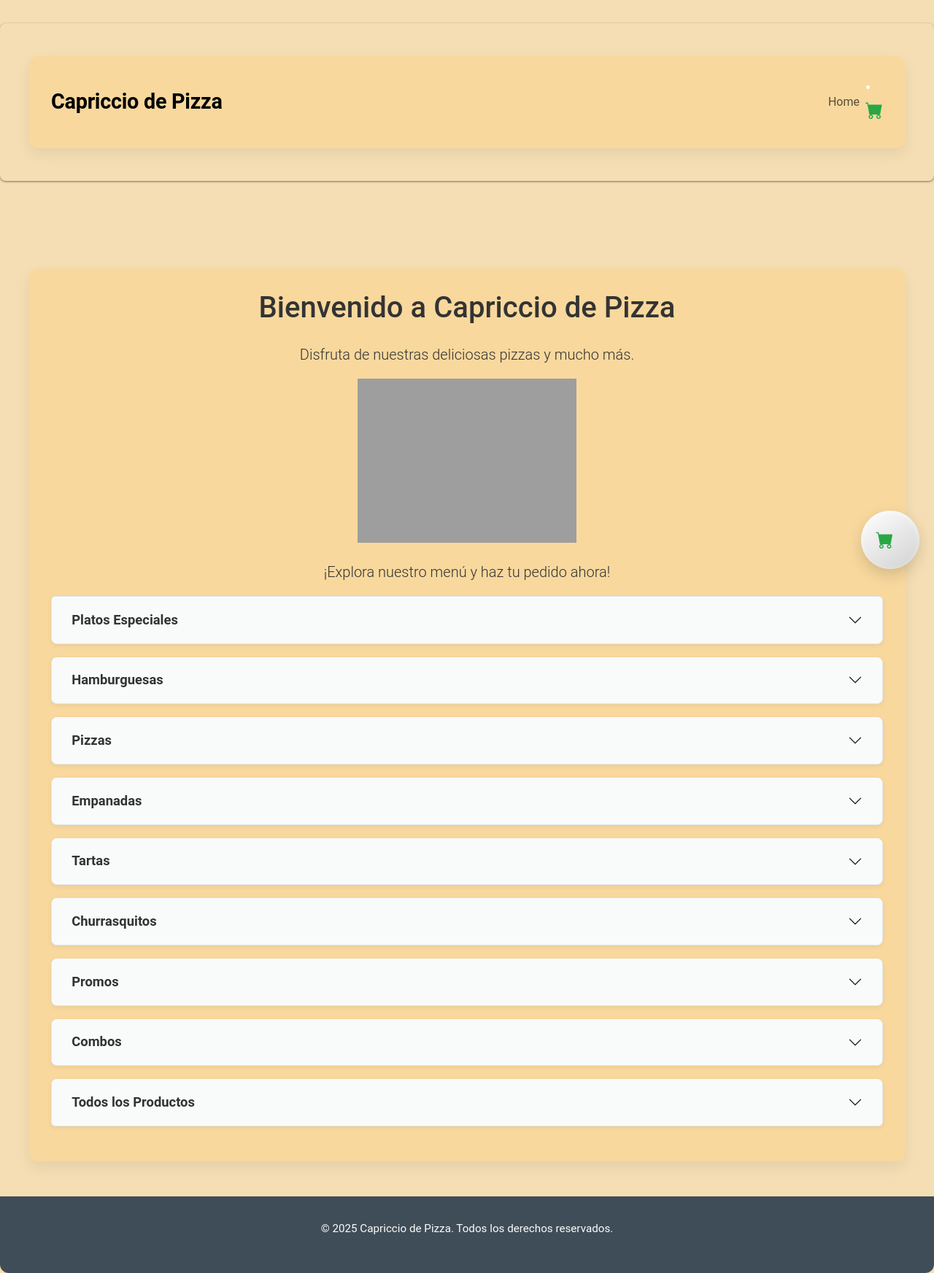
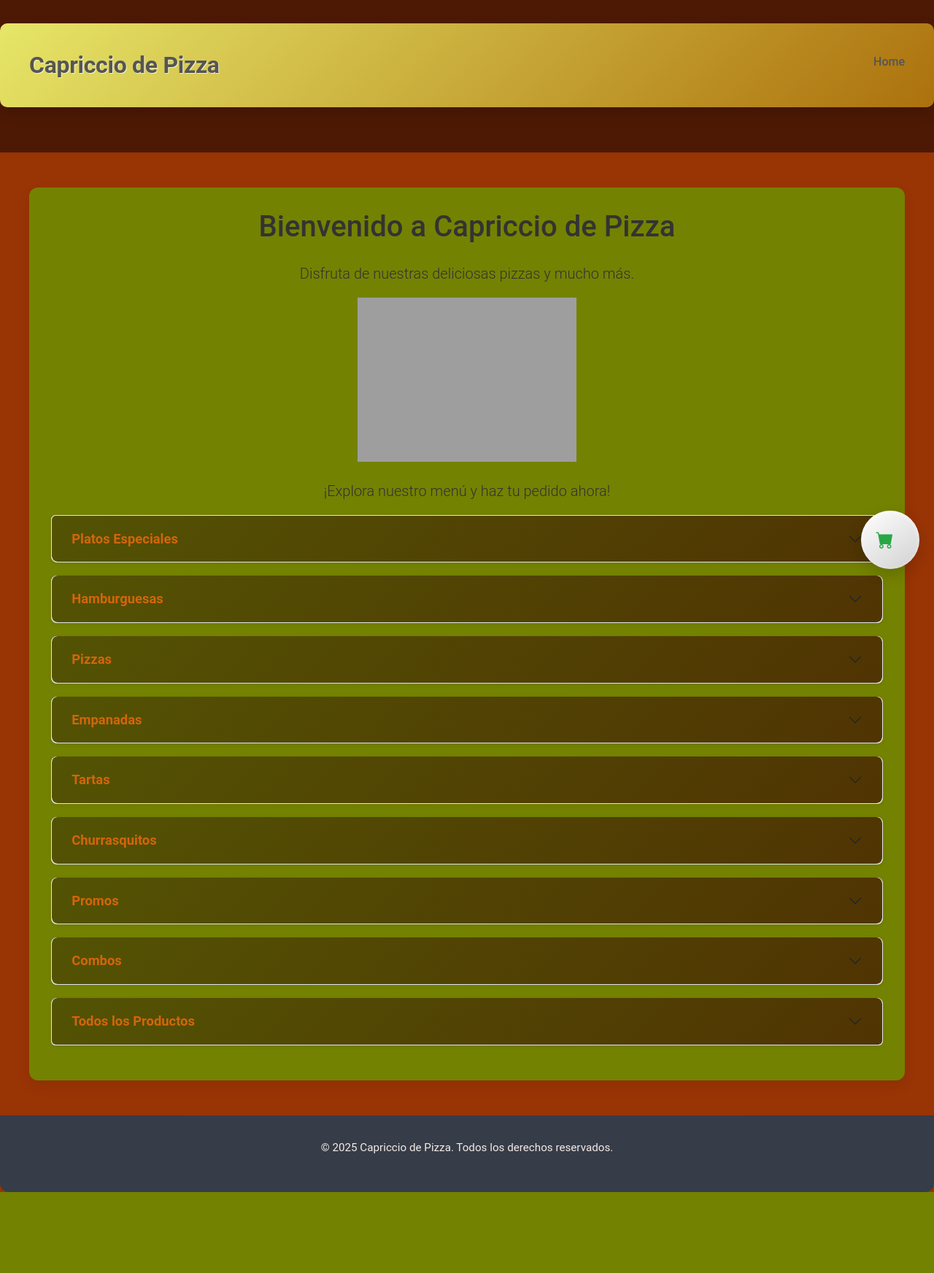
Before and after one commit to CristianMarcus/CapriccioDePizza, a Django app: page / in a window 1280 px wide. Shown: the whole page at 73% size. After the commit the page ends 1634 px from the top, so only its background shows below. Run offline with Django 5.2, Linux system fonts and the light colour scheme; some libraries are stand-ins or nearby versions; grey boxes are pictures that could not be loaded.

Commit message:
Agrega estilos y funcionalidad para una navbar moderna en 3D, incluyendo un nuevo archivo CSS y JavaScript, y actualiza la estructura HTML para soportar el nuevo diseño.

```diff
--- /dev/null
+++ b/carta_digital/static/css/modern-navbar.css
@@ -0,0 +1,175 @@
+/* modern-navbar.css - Estilos para la Navbar Moderna en 3D */
+
+.navbar-modern {
+    background: linear-gradient(135deg, #e6e668, #ac710d); /* Marfil claro a beige suave */
+    color: #c72929;
+    padding: 1.5rem 2rem;
+    margin-bottom: 30px;
+    border-radius: 10px;
+    box-shadow: 0 8px 20px rgba(0, 0, 0, 0.15);
+    position: relative;
+    z-index: 100; /* Asegura que esté por encima de otros elementos */
+    overflow: hidden; /* Para contener efectos de pseudo-elementos */
+}
+
+.navbar-modern::before {
+    content: '';
+    position: absolute;
+    top: -50%;
+    left: -50%;
+    width: 200%;
+    height: 200%;
+    background: linear-gradient(45deg, transparent 45%, rgba(255, 255, 255, 0.2) 50%, transparent 55%);
+    transform: translate3d(0, 0, 0) rotate(-45deg);
+    z-index: -1;
+    pointer-events: none;
+    animation: shine 5s infinite linear;
+}
+
+@keyframes shine {
+    0% {
+        transform: translate3d(0, 0, 0) rotate(-45deg) translate(-50%, -50%);
+    }
+    100% {
+        transform: translate3d(0, 0, 0) rotate(-45deg) translate(50%, 50%);
+    }
+}
+
+.container-modern {
+    max-width: 1200px;
+    margin: 0 auto;
+    display: flex;
+    justify-content: space-between;
+    align-items: center;
+}
+
+.navbar-brand-modern {
+    font-weight: 700;
+    font-size: 2rem;
+    color: #555;
+    text-decoration: none;
+    letter-spacing: -0.01em;
+    text-shadow: 1px 1px 0 rgba(255, 255, 255, 0.7);
+}
+
+.navbar-toggler-modern {
+    background: none;
+    border: none;
+    cursor: pointer;
+    padding: 0;
+    display: none; /* Oculto por defecto en pantallas grandes */
+}
+
+.hamburger {
+    width: 30px;
+    height: 21px;
+    display: flex;
+    flex-direction: column;
+    justify-content: space-between;
+}
+
+.hamburger span {
+    display: block;
+    height: 3px;
+    background-color: #555;
+    border-radius: 3px;
+    transition: transform 0.3s ease-in-out, opacity 0.3s ease-in-out;
+}
+
+.navbar-toggler-modern.active .hamburger span:nth-child(1) {
+    transform: translateY(9px) rotate(45deg);
+}
+
+.navbar-toggler-modern.active .hamburger span:nth-child(2) {
+    opacity: 0;
+}
+
+.navbar-toggler-modern.active .hamburger span:nth-child(3) {
+    transform: translateY(-9px) rotate(-45deg);
+}
+
+.collapse-modern {
+    display: flex;
+    align-items: center;
+}
+
+.navbar-nav-modern {
+    list-style: none;
+    padding: 0;
+    margin: 0;
+    display: flex;
+}
+
+.nav-item-modern {
+    margin-left: 2rem;
+}
+
+.nav-link-modern {
+    text-decoration: none;
+    color: #555;
+    font-weight: 500;
+    position: relative;
+    overflow: hidden;
+    display: inline-block;
+    padding: 0.5rem 0;
+}
+
+.nav-link-inner {
+    display: block;
+    padding: 0.5rem 0;
+    transition: transform 0.3s ease-out;
+}
+
+.nav-link-modern::before {
+    content: attr(data-text);
+    position: absolute;
+    top: 100%;
+    left: 0;
+    color: #007bff; /* Color al hacer hover */
+    font-weight: 600;
+    transition: transform 0.3s ease-out;
+    transform: translateY(0%);
+}
+
+.nav-link-modern:hover .nav-link-inner {
+    /* transform: translateY(-100%); */ /* Comentar o eliminar */
+    text-decoration: underline;
+}
+
+.nav-link-modern:hover::before {
+    /* transform: translateY(-100%); */ /* Comentar o eliminar */
+    color: #007bff; /* Cambiar solo el color */
+}
+
+/* Media query para hacerlo responsivo */
+@media (max-width: 991.98px) {
+    .collapse-modern {
+        position: absolute;
+        top: 100%;
+        left: 0;
+        width: 100%;
+        background: linear-gradient(135deg, #f8d397, #e6b35c);
+        box-shadow: 0 4px 10px rgba(0, 0, 0, 0.1);
+        border-radius: 0 0 10px 10px;
+        padding: 1rem;
+        display: none; /* Oculto en móviles por defecto */
+    }
+
+    .collapse-modern.show {
+        display: block;
+    }
+
+    .navbar-nav-modern {
+        flex-direction: column;
+        align-items: flex-start;
+    }
+
+    .nav-item-modern {
+        margin-left: 0;
+        margin-bottom: 1rem;
+    }
+
+    .navbar-toggler-modern {
+        display: block; /* Visible en móviles */
+    }
+}
--- a/carta_digital/static/css/style.css
+++ b/carta_digital/static/css/style.css
@@ -8,7 +8,7 @@
     font-family: 'Roboto', sans-serif;
     margin: 0;
     padding: 0;
-    background-color: wheat; /* Fondo gris claro moderno */
+    background-color: rgb(153, 52, 5); /* Fondo gris claro moderno */
     color: #333; /* Texto principal oscuro */
     line-height: 1.65;
     -webkit-font-smoothing: antialiased;
@@ -20,7 +20,7 @@
     max-width: 1200px;
     margin: 30px auto; /* Reduce el margen superior e inferior */
     padding: 30px; /* Reduce el padding general */
-    background-color: rgb(248, 216, 157);
+    background-color: rgba(113, 138, 2, 0.911);
     border-radius: 12px;
     box-shadow: 0 8px 20px rgba(0, 0, 0, 0.07);
     transition: background-color 0.3s ease, box-shadow 0.3s ease;
@@ -38,12 +38,10 @@ i.bi.bi-cart-fill::before {
    ========================================================================== */
 
 header {
-    background-color: wheat; /* Azul oscuro elegante */
+    background-color: rgb(77, 25, 5); /* Azul oscuro elegante */
     color: white;
     padding: 2rem 0;
     text-align: center;
-    margin-bottom: 40px;
-    border-radius: 12px 12px 0 0;
     transition: background-color 0.3s ease, color 0.3s ease;
 }
 
@@ -55,41 +53,7 @@ header h1 {
     letter-spacing: -0.02em;
 }
 
-/* ==========================================================================
-   Navigation Bar
-   ========================================================================== */
 
-.navbar {
-    background-color: wheat !important;
-    color: white;
-    margin-bottom: 40px;
-    border-radius: 8px;
-    padding: 15px 25px;
-    box-shadow: 0 1px 3px rgba(17, 17, 17, 0.541);
-    transition: background-color 0.3s ease, border-color 0.3s ease, box-shadow 0.3s ease;
-}
-
-.navbar-brand {
-    font-weight: 700;
-    font-size: 1.8rem;
-    color: black;
-    letter-spacing: -0.01em;
-    transition: color 0.3s ease;
-}
-
-.navbar-menu .nav-item {
-    margin-left: 25px;
-}
-
-.navbar-menu .nav-link {
-    color: #555;
-    font-weight: 500;
-    transition: color 0.3s ease;
-}
-
-.navbar-menu .nav-link:hover {
-    color: #007bff;
-}
 
 /* ==========================================================================
    Cart Icon and Count
@@ -143,8 +107,8 @@ header h1 {
 }
 
 .accordion-header button.accordion-button {
-    background-color: #f9fafa;
-    color: #333;
+    background: linear-gradient(135deg, #535304, #503403);
+    color: #d3650b;
     padding: 1.3rem 1.7rem;
     font-weight: 600;
     font-size: 1.15rem;
@@ -168,7 +132,7 @@ header h1 {
 
 .accordion-body {
     padding: 1.5rem 1.7rem;
-    background-color: white;
+    background: linear-gradient(150deg, #e6e668, #ac710d);
     border-top: 1px solid #e1e7ed;
     transition: background-color 0.3s ease, border-color 0.3s ease;
 }
--- /dev/null
+++ b/carta_digital/static/js/modern-navbar.js
@@ -0,0 +1,11 @@
+document.addEventListener('DOMContentLoaded', () => {
+    const navbarToggler = document.querySelector('.navbar-toggler-modern');
+    const navbarCollapse = document.querySelector('.collapse-modern');
+
+    if (navbarToggler) {
+        navbarToggler.addEventListener('click', () => {
+            navbarToggler.classList.toggle('active');
+            navbarCollapse.classList.toggle('show');
+        });
+    }
+});
--- a/carta_digital/templates/carta_digital/base.html
+++ b/carta_digital/templates/carta_digital/base.html
@@ -12,35 +12,35 @@
 
     <link rel="stylesheet" href="{% static 'css/style.css' %}">
     <link rel="stylesheet" href="{% static 'css/floating-cart.css' %}">
+    <link rel="stylesheet" href="{% static 'css/modern-navbar.css' %}">
 </head>
 
 <body>
     <header>
-        <nav class="navbar navbar-expand-lg navbar-light bg-light">
-            <div class="container">
-                <a class="navbar-brand" href="/">Capriccio de Pizza</a>
-                <button class="navbar-toggler" type="button" data-bs-toggle="collapse" data-bs-target="#navbarNav"
-                    aria-controls="navbarNav" aria-expanded="false" aria-label="Toggle navigation">
-                    <span class="navbar-toggler-icon"></span>
+        <nav class="navbar-modern">
+            <div class="container-modern">
+                <a class="navbar-brand-modern" href="/">Capriccio de Pizza</a>
+                <button class="navbar-toggler-modern" type="button" data-bs-toggle="collapse" data-bs-target="#navbarNavModern"
+                    aria-controls="navbarNavModern" aria-expanded="false" aria-label="Toggle navigation">
+                    <div class="hamburger">
+                        <span></span>
+                        <span></span>
+                        <span></span>
+                    </div>
                 </button>
 
-                <div class="collapse navbar-collapse" id="navbarNav">
-                    <ul class="navbar-nav ms-auto align-items-center">
-                        <li class="nav-item"><a class="nav-link" href="/">Home</a></li>
-                        <li class="nav-item">
-                            </div>
-                        </li>
-
-                        <li class="nav-item cart-icon">
-                            <a href="#" id="cart-toggle" class="nav-link position-relative">
-                                <i class="bi bi-cart-fill" style="font-size: 1.5rem;"></i>
-                                <span id="navbar-cart-count" class="navbar-cart-count">0</span>
+                <div class="collapse-modern" id="navbarNavModern">
+                    <ul class="navbar-nav-modern ms-auto align-items-center">
+                        <li class="nav-item-modern">
+                            <a class="nav-link-modern" href="/">
+                                <span class="nav-link-inner" data-text="Home">Home</span>
                             </a>
                         </li>
-                    </ul>
+                        </ul>
                 </div>
             </div>
         </nav>
+
     </header>
 
     <main class="container.mt-4">
@@ -167,7 +167,7 @@
     <script src="https://cdnjs.cloudflare.com/ajax/libs/jqueryui/1.12.1/jquery-ui.min.js"></script>
     <script src="https://cdn.jsdelivr.net/npm/bootstrap@5.3.0/dist/js/bootstrap.bundle.min.js"></script>
     <script src="{% static 'js/carrito.js' %}"></script>
-
+    <script src="modern-navbar.js"></script>
 </body>
 
 </html>
```
Also changed, not shown: carta_digital/static/css/home.css (+6 -1 lines).
